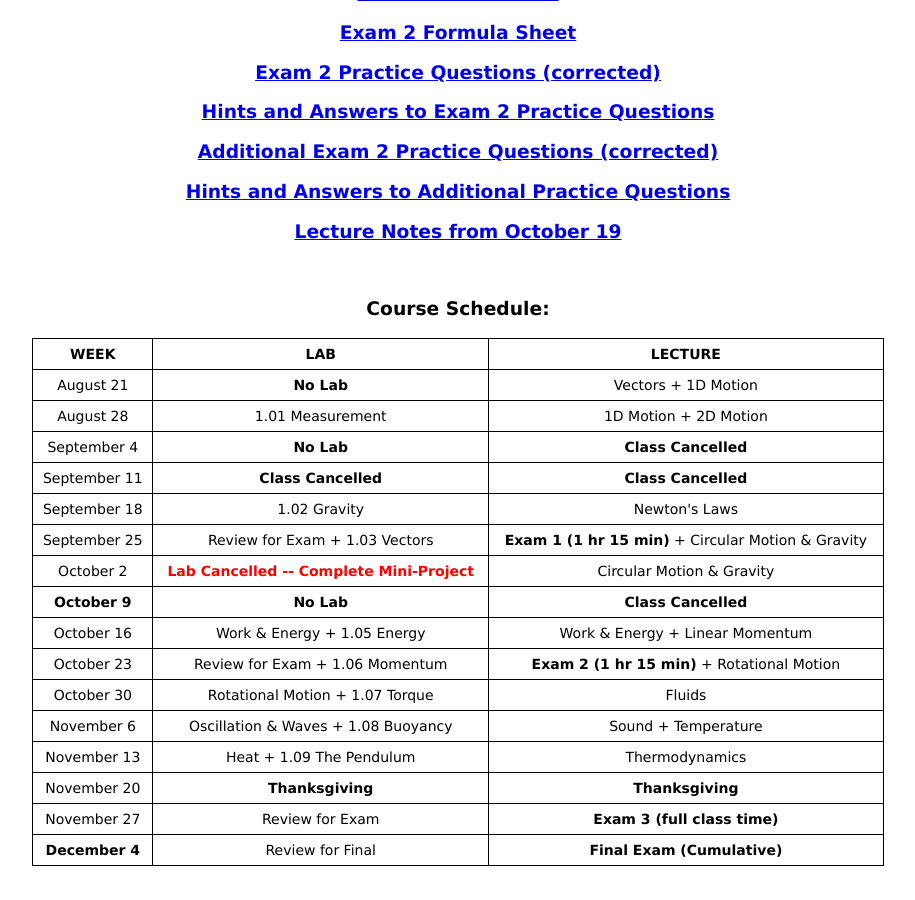
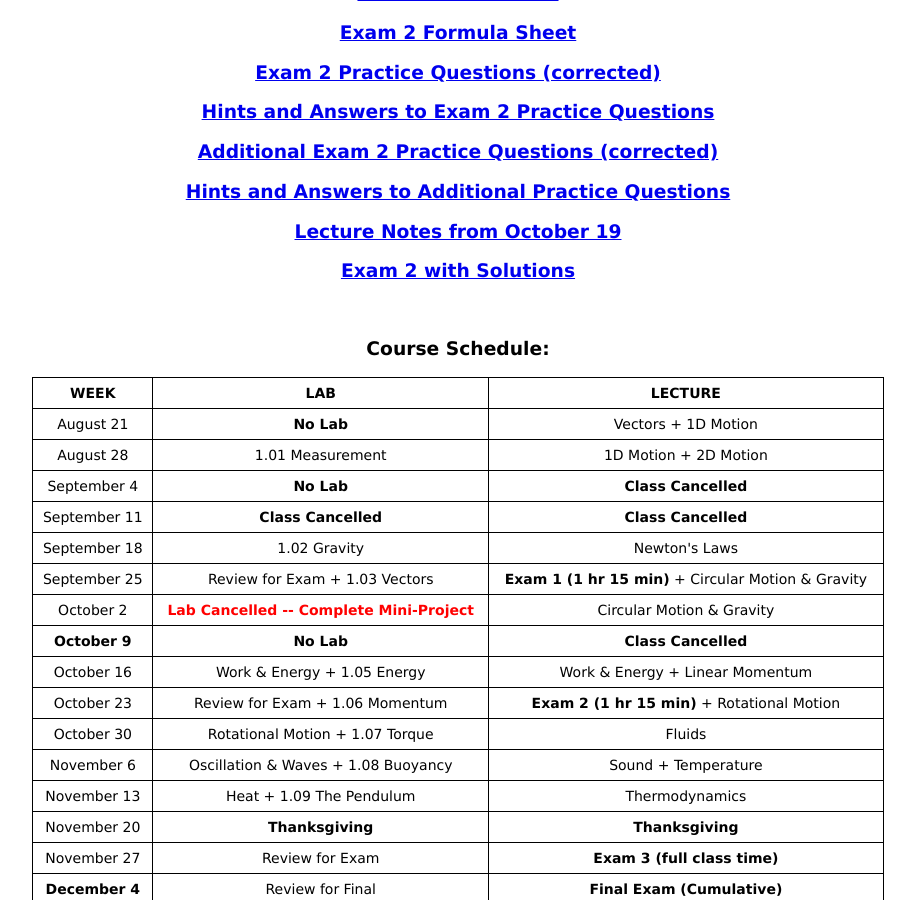
Before and after one commit to dhlaurence/dhlaurence.github.io, a Jekyll site: the page built from teaching/phys2350fall17.html, in a window 1280 px wide and 900 px high, scrolled down 576 px. Shown: the whole window, without its empty margins (182-1097 px from the left). Built offline with Jekyll 4.4.1, drawn with Linux system fonts in a browser that asks for light colours.

Commit message:
Update phys2350fall17.html

```diff
--- a/teaching/phys2350fall17.html
+++ b/teaching/phys2350fall17.html
@@ -60,6 +60,10 @@
 
   <h3>
     <center><a target="_blank" href="http://www.blazartheory.com/files/Lecture_Notes_from_October_19__2017.pdf">Lecture Notes from October 19</a></center>
+  </h3>
+
+  <h3>
+    <center><a target="_blank" href="http://www.blazartheory.com/files/PHYS2350_Fall_2017_Exam_2_SOLUTIONS.pdf">Exam 2 with Solutions</a></center>
   </h3>
 
   <br>
```
